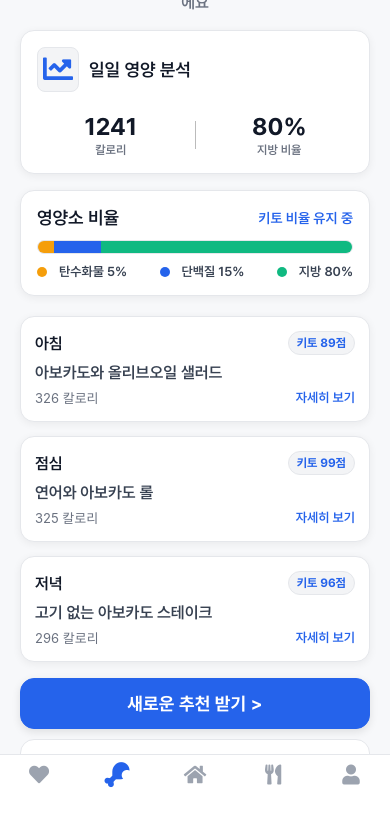
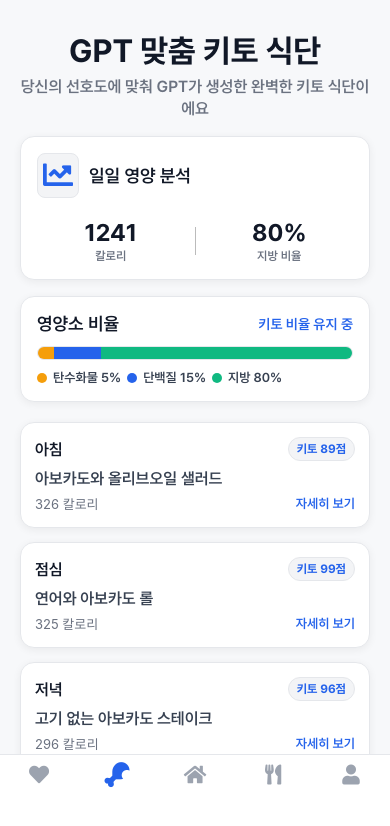
Before and after one commit to chlrh2006/KetoBapApp, a React Native app: screen /Food in a window 390 px wide. Shown: the top 826 px of the page. Built offline with nearby package versions, Linux system fonts and the light colour scheme.

Commit message:
프론트 스크롤 뷰로 변경 (세로/필터 항목 가로)

```diff
--- a/components/keto.tsx
+++ b/components/keto.tsx
@@ -1,11 +1,12 @@
 import React from 'react';
-import { View, Text, StyleSheet, TouchableOpacity } from 'react-native';
+import { View, Text, StyleSheet, TouchableOpacity, ScrollView } from 'react-native';
 import { FontAwesome5 } from '@expo/vector-icons';
 
 export default function Keto() {
     const macros = { carb: 5, protein: 15, fat: 80 };
 
     return (
+        <ScrollView contentContainerStyle={styles.scrollContent} showsVerticalScrollIndicator={false}>
         <View style={styles.screen}>
             <View style={styles.sectionWrap}>
                 <Text style={styles.title}>GPT 맞춤 키토 식단</Text>
@@ -107,6 +108,7 @@ export default function Keto() {
                 <Text style={styles.helperText}>식단 유지가 어려우실 경우 강남 지역 내에 위치한 음식점에서 대안을 찾을 수 있습니다</Text>
             </View>
         </View>
+        </ScrollView>
     )
 }
 
@@ -114,6 +116,10 @@ const styles = StyleSheet.create({
     screen: {
         width: '100%',
         paddingHorizontal: 20,
+    },
+    scrollContent: {
+        paddingBottom: 24,
+        paddingTop: 16,
     },
     sectionWrap: {
         width: '100%',
@@ -213,10 +219,9 @@ const styles = StyleSheet.create({
         height: '100%',
     },
     legendRow: {
+        marginTop: 10,
         flexDirection: 'row',
-        alignItems: 'center',
-        justifyContent: 'space-between',
-        marginTop: 10,
+        gap: 6,
     },
     legendItem: {
         flexDirection: 'row',
@@ -227,7 +232,6 @@ const styles = StyleSheet.create({
         width: 10,
         height: 10,
         borderRadius: 10,
-        marginRight: 6,
     },
     legendText: {
         fontSize: 13,
--- a/components/restaurant.tsx
+++ b/components/restaurant.tsx
@@ -15,7 +15,7 @@ export default function Restaurant() {
         id: `restaurant-${index}`,
         name: '남도예찬',
         menu: '한우안창살',
-        scoreLabel: `키토 ${index % 3 === 0 ? 92 : index % 3 === 1 ? 89 : 96}점`,
+        scoreLabel: '키토 96점',
         address: '서울 서초구 서초대로 411 (GT타워)',
         phone: '02-3478-1014',
     }));
@@ -45,16 +45,25 @@ export default function Restaurant() {
         </View>
     );
 
-    return (
-        <View style={styles.screen}>
+    const ListHeader = () => (
         <View style={styles.sectionWrap}>
             <Text style={styles.title}>강남 키토 맛집</Text>
             <Text style={styles.subtitle}>키토 다이어트 중에도 걱정 없이 즐길 수 있는 강남 지역의 키토 친화적인 음식점과 메뉴를 추천해드려요</Text>
+            <FlatList
+                data={[1,2,3,4,5,6,7,8,9,10]}
+                keyExtractor={(n) => `filter-${n}`}
+                renderItem={({item}) => (
+                    <View style={styles.chip}><Text style={styles.chipText}>{`필터 항목 ${item}`}</Text></View>
+                )}
+                horizontal
+                showsHorizontalScrollIndicator={false}
+                contentContainerStyle={styles.filtersRow}
+            />
+        </View>
+    );
 
-            <View>
-                <Text>필터</Text>
-            </View>
-
+    return (
+        <View style={styles.screen}>
             <FlatList
                 data={restaurants}
                 keyExtractor={(item) => item.id}
@@ -62,9 +71,9 @@ export default function Restaurant() {
                 numColumns={2}
                 columnWrapperStyle={styles.columnWrapper}
                 contentContainerStyle={styles.listContent}
+                ListHeaderComponent={ListHeader}
                 showsVerticalScrollIndicator={false}
             />
-            </View>
         </View>
     )
 }
@@ -83,21 +92,21 @@ const styles = StyleSheet.create({
         fontFamily: 'Pretendard-Bold',
         color: '#111827',
         textAlign: 'center',
+        marginBottom: 8,
     },
     subtitle: {
         fontSize: 16,
         fontFamily: 'Pretendard-SemiBold',
         color: '#6B7280',
         textAlign: 'center',
-        marginTop: 6,
-        marginBottom: 16,
+        marginBottom: 26,
         lineHeight: 22,
     },
     filtersRow: {
         flexDirection: 'row',
         flexWrap: 'wrap',
         gap: 8,
-        marginBottom: 16,
+        marginBottom: 26,
     },
     chip: {
         backgroundColor: '#F3F4F6',
@@ -127,6 +136,7 @@ const styles = StyleSheet.create({
         elevation: 2,
     },
     listContent: {
+        paddingTop: 16,
         paddingBottom: 20,
     },
     columnWrapper: {
```
Lines whose indentation alone changed are shown as unchanged.
